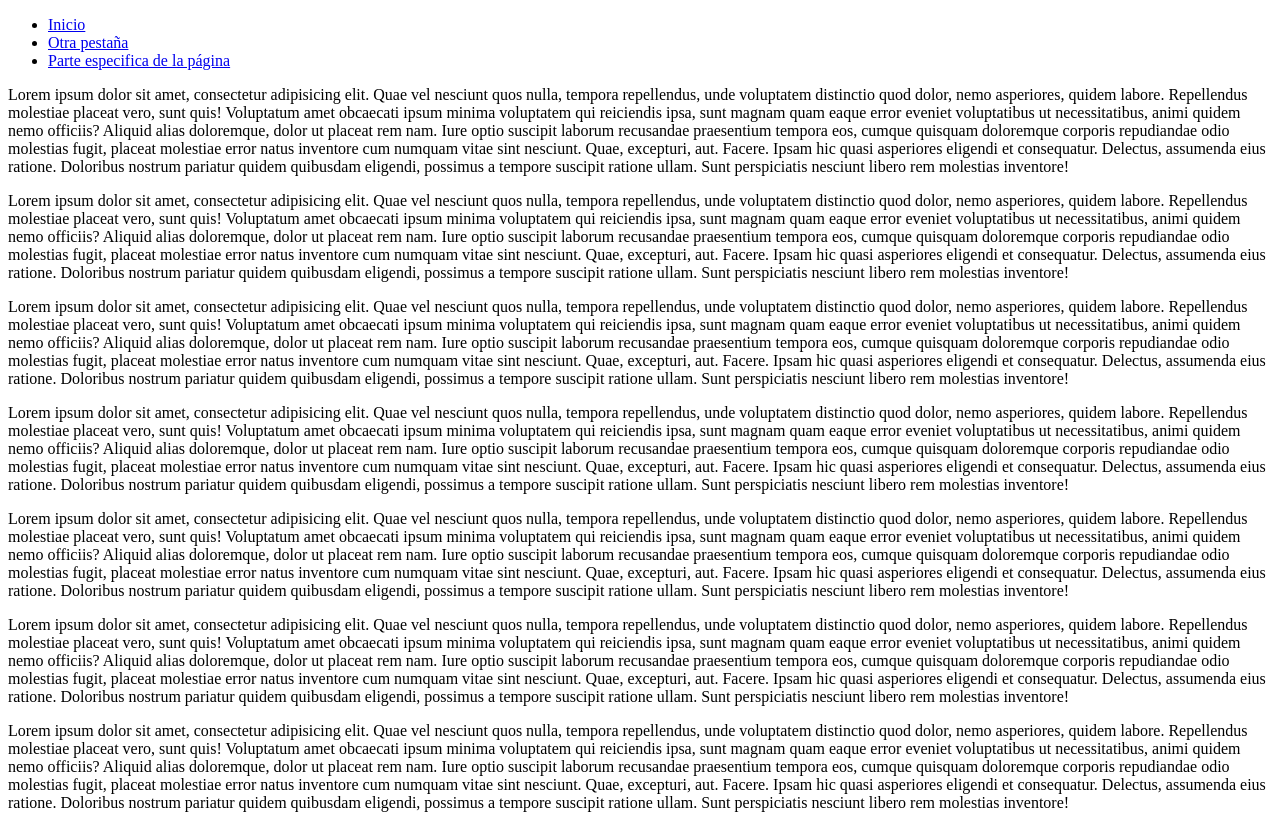
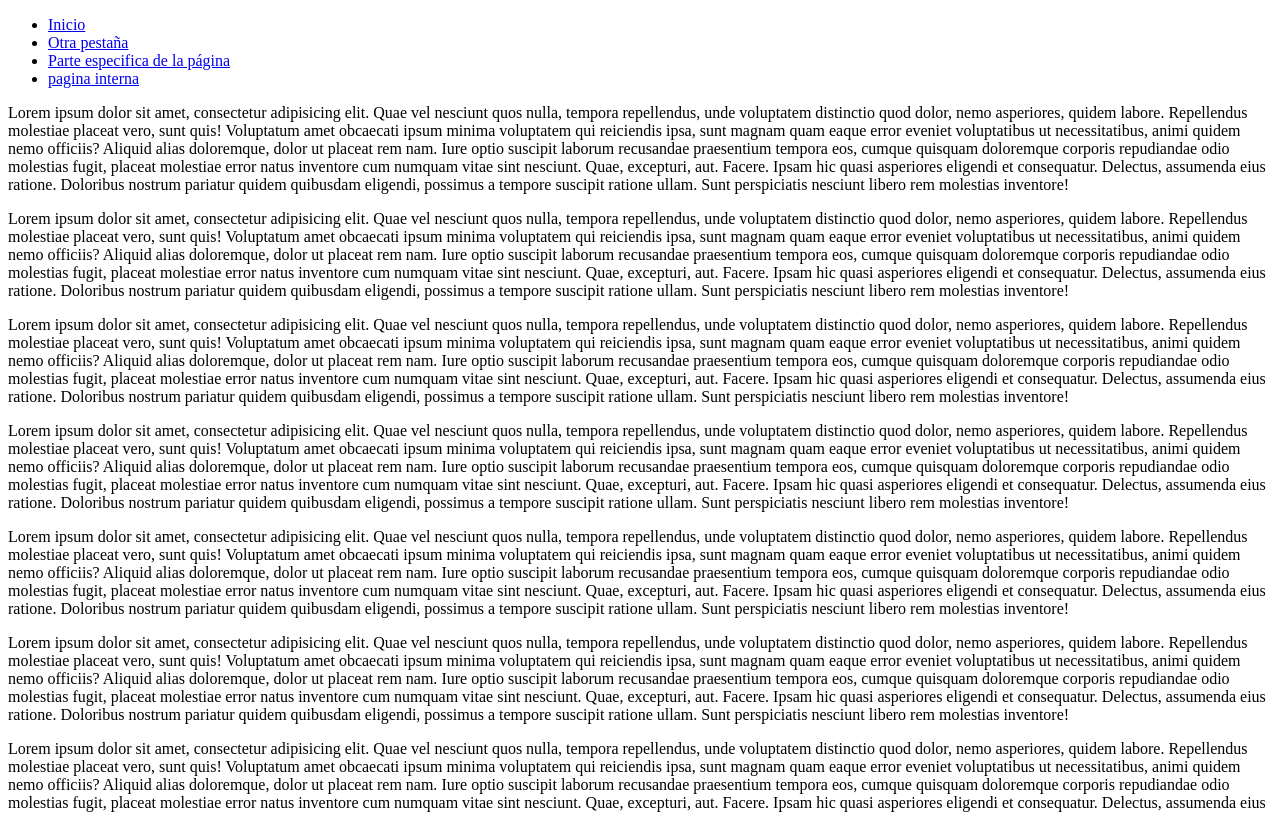
Before and after one commit to JoanGarciaCedano/Curso-HTML5, a plain HTML site: page 07 - enlaces/index.html in a window 1280 px wide. Shown: the top 814 px of the page. Drawn offline with Linux system fonts and the light colour scheme.

Commit message:
07 - enlaces - ejemplo enlaces a otras páginas en la sección de archivos

```diff
--- a/07 - enlaces/index.html
+++ b/07 - enlaces/index.html
@@ -17,7 +17,9 @@
 				<li>
 					<a href="#ejemplo">Parte especifica de la página</a>
 				</li>
-
+				<li>
+					<a href="../01 - sintaxis/index.html">pagina interna</a>
+				</li>
 			</ul>
 		</nav>
 	</header>
```
